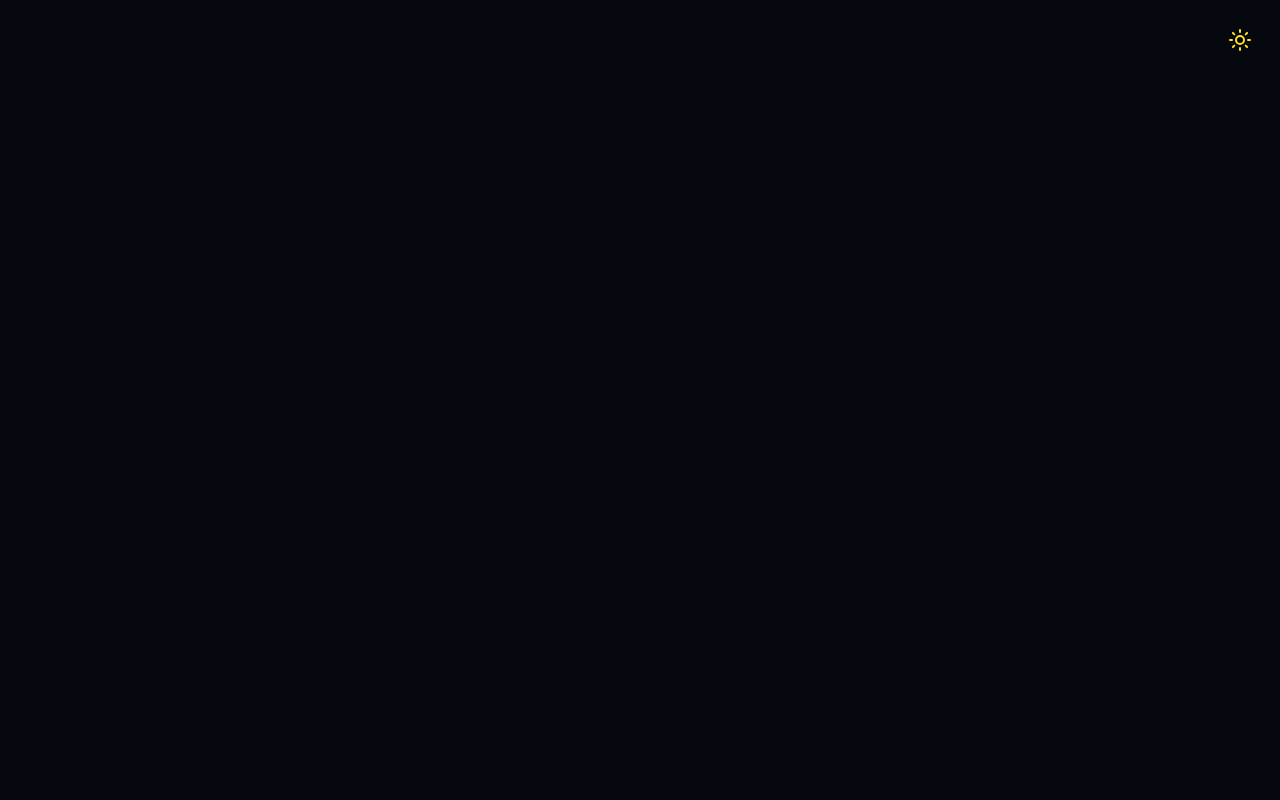
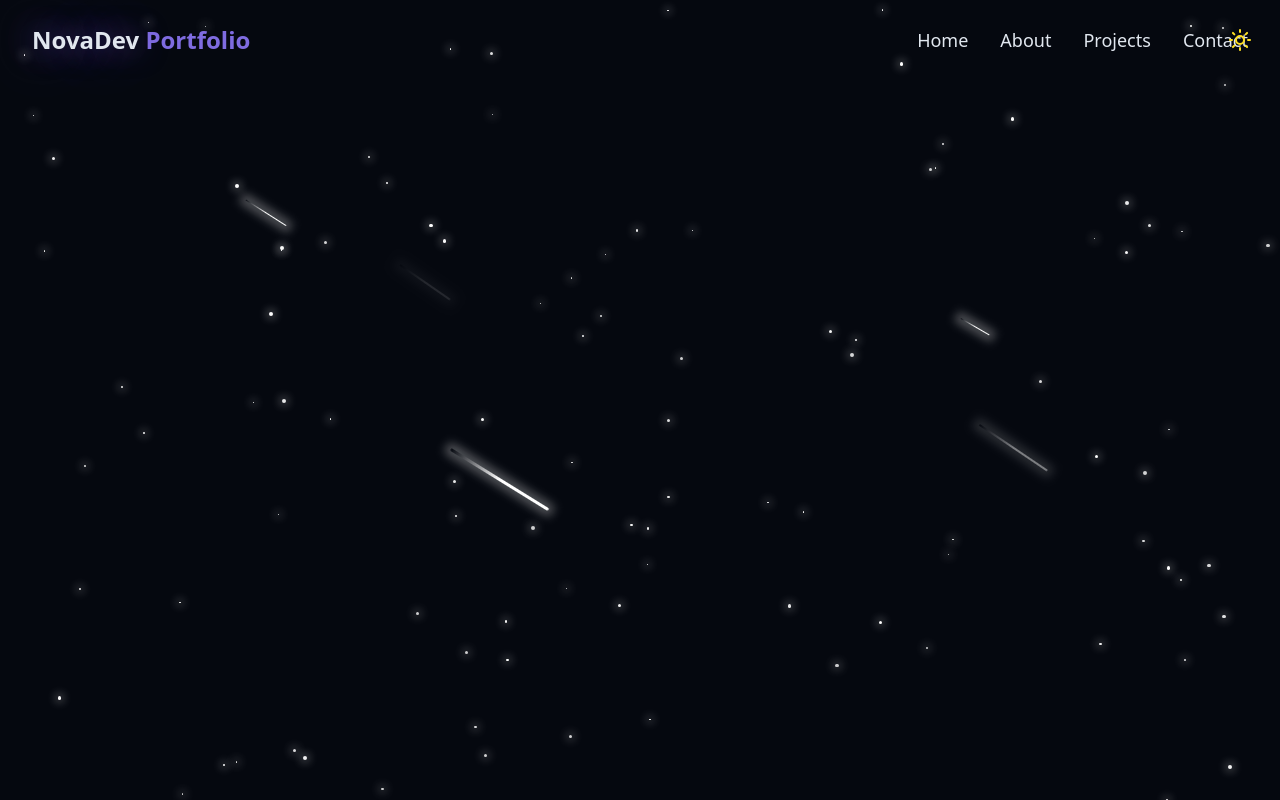
Before and after one commit to NottNovi/mywebsite, a React (Vite) app: page / in a window 1280 px wide. Built offline with nearby package versions, Linux system fonts and the light colour scheme.

Commit message:
Navbar complete

```diff
--- /dev/null
+++ b/src/components/Navbar.jsx
@@ -0,0 +1,87 @@
+import { cn } from "@/lib/utils";
+import { Menu, X } from "lucide-react";
+import { useState, useEffect } from "react";
+
+const navbarItems = [
+    { name: "Home", href: "#hero" },
+    { name: "About", href: "#about" },
+    { name: "Projects", href: "#projects" },
+    { name: "Contact", href: "#contact" },
+];
+
+export const Navbar = () => {
+    const [isScrolled, setIsScrolled] = useState(false);
+    const [isMobileMenuOpen, setIsMobileMenuOpen] = useState(false);
+
+    useEffect(() => {
+        const handleScroll = () => {
+            setIsScrolled(window.scrollY > 10);
+        };
+        window.addEventListener("scroll", handleScroll);
+        return () => window.removeEventListener("scroll", handleScroll);
+    }, []);
+
+    return (
+        <nav
+            className={cn(
+                "fixed w-full z-40 transition-all duration-300",
+                isScrolled
+                    ? "py-3 bg-background/80 backdrop-blur-md shadow-md"
+                    : "py-6"
+            )}
+        >
+            <div className="container flex items-center justify-between mx-auto">
+                <a
+                    href="#hero"
+                    className="text-2xl font-bold text-primary flex items-center"
+                >
+                    {" "}
+                    <span className="relative z-10">
+                        <span className="text-glow text-foreground">
+                            NovaDev
+                        </span>{" "}
+                        Portfolio
+                    </span>
+                </a>
+
+                {/* Desktop Navbar */}
+                <div className="hidden md:flex space-x-8">
+                    {navbarItems.map((item, key) => (
+                        <a
+                            href={item.href}
+                            key={key}
+                            className="text-lg font-medium text-foreground hover:text-primary transition duration-300"
+                        >
+                            {item.name}
+                        </a>
+                    ))}
+                </div>
+                {/* Mobile Navbar */}
+
+                <button onClick={() => setIsMobileMenuOpen((prev) => !prev)}
+                    className="md:hidden p-2 text-foreground z-50"
+                    aria-label={isMobileMenuOpen ? "Close menu" : "Open menu"}>
+                    {isMobileMenuOpen ? <X size = {24}/> : <Menu size = {24}/>}
+                </button>
+
+                <div className = {cn(
+                    "fixed inset-0 bg-background/95 backdroup-blur-md z-40 flex flex-col",
+                    "items-center justify-center transition-all duration-300 md:hidden",
+                    isMobileMenuOpen ? "opacity-100 pointer-events-auto" : "opacity-0 pointer-events-none")}>
+                    <div className="flex flex-col flex space-y-8 text-xl font-medium">
+                        {navbarItems.map((item, key) => (
+                            <a
+                                href={item.href}
+                                key={key}
+                                className="text-lg font-medium text-foreground hover:text-primary transition duration-300"
+                                onClick={() => setIsMobileMenuOpen(false)}
+                            >
+                                {item.name}
+                            </a>
+                        ))}
+                    </div>
+                </div>
+            </div>
+        </nav>
+    );
+};
--- a/src/components/StarBackground.jsx
+++ b/src/components/StarBackground.jsx
@@ -1,4 +1,90 @@
+import { useState, useEffect} from "react";
+
+// id, size, x, y, opacitym, animaionDuration // for each star
+// id, size, x, y, opacitym, animaionDuration // for each  meteor
+
 export const StarBackground = () => {
-    return <></>;
+    const [stars, setStars] = useState([]);
+    const [meteors, setMeteors] = useState([]);
+
+    useEffect(() => {
+        generateStars();
+        generateMeteors();
+
+        const handleResize = () => {
+            generateStars();
+            generateMeteors();
+        }
+        window.addEventListener('resize', handleResize);
+        return () => {
+            window.removeEventListener('resize', handleResize);
+        }
+    }, []);
+
+    const generateStars = () => {
+        const numStars = Math.floor(window.innerWidth * window.innerHeight / 10000);
+        const newStars = [];
+        for (let i = 0; i < numStars; i++) {
+            newStars.push({
+                id: i,
+                size: Math.random() * 3 + 1,
+                x: Math.random() * 100, // the 100 is for percentage
+                y: Math.random() * 100,
+                opacity: Math.random() * 0.5 + 0.5, // opacity between 0.5 and 1
+                animationDuration: Math.random() * 5 + 2
+            });
+        }
+        setStars(newStars);
+    }
+
+    const generateMeteors = () => {
+        const numOfMeteors = 6;
+        const newMeteors = [];
+        for (let i = 0; i < numOfMeteors; i++) {
+            newMeteors.push({
+                id: i,
+                size: Math.random() * 5 + 1, // between 1 and 6
+                x: Math.random() * 100, // the 100 is for percentage
+                y: Math.random() * 50,
+                delay: Math.random() * 15, // delay between 0 and 15 seconds
+                animationDuration: Math.random() * 3 + 3 // between 3 and 6 seconds
+            });
+        }
+        setMeteors(newMeteors);
+    }
+    return (
+        <div className="fixed inset-0 overflow-hidden pointer-events-none z-0">
+            {stars.map((star) => (
+                <div
+                    key={star.id}
+                    className="star animate-pulse-subtle"
+                    style={{
+                        width: `${star.size}px`,
+                        height: `${star.size}px`,
+                        left: `${star.x}%`,
+                        top: `${star.y}%`,
+                        opacity: star.opacity,
+                        animationDuration: `${star.animationDuration}s`
+                    }}
+                />
+            ))}
+
+            {meteors.map((meteor) => (
+                <div
+                    key={meteor.id}
+                    className="meteor animate-meteor"
+                    style={{
+                        width: `${meteor.size * 30}px`,
+                        height: `${meteor.size * 0.8}px`,
+                        left: `${meteor.x}%`,
+                        top: `${meteor.y}%`,
+                        animationDelay: meteor.delay,
+                        animationDuration: `${meteor.animationDuration}s`
+                    }}
+                />
+            ))}
+        </div>
+    );
+
 
 }
--- a/src/components/ThemeToggle.jsx
+++ b/src/components/ThemeToggle.jsx
@@ -33,7 +33,7 @@ export const ThemeToggle = () => {
   return (
     <button
       onClick={toggleTheme} className={cn("fixed max-sm:hidden top-5 right-5 z-50 p-2 rounded-full transition-colors duration-300",
-        "focus:outlin-hidden")}>
+        "focus:outline-hidden")}>
 
       {isLightMode ? (
         <Moon className="h-6 w-6 text-blue-900" />
--- a/src/index.css
+++ b/src/index.css
@@ -11,7 +11,7 @@
   --color-card: hsl(var(--card));
 
   --animate-float: float 6s ease-in-out infinite;
-  --animate-pulse-subtle: pulse-subtle 4s ease-in-out infinite;
+  --animate-pulse-subtle: pulse-subtle 10s ease-in-out infinite;
   --animate-fade-in: fade-in 0.7s ease-out forwards;
   --animate-fade-in-delay-1: fade-in 0.7s ease-out 0.2s forwards;
   --animate-fade-in-delay-2: fade-in 0.7s ease-out 0.4s forwards;
@@ -49,10 +49,10 @@
   }
   @keyframes meteor {
     0% {
-      transform: rotate(215deg) translateX(0);
+      transform: rotate(210deg) translateX(0);
       opacity: 1;
     }
-    70% {
+    60% {
       opacity: 1;
     }
     100% {
@@ -124,7 +124,9 @@
 
 @utility text-glow {
   @apply relative;
-  text-shadow: 0 0 10px rgba(167, 139, 250, 0.5);
+  text-shadow:
+  0 0 30px rgba(139, 92, 246, 0.5),
+  0 0 70px rgba(167, 139, 250, 1);
 }
 
 @utility card-hover {
--- a/src/pages/Home.jsx
+++ b/src/pages/Home.jsx
@@ -1,4 +1,7 @@
 import { ThemeToggle } from "../components/ThemeToggle";
+import { StarBackground } from "../components/StarBackground";
+import { Navbar } from "../components/Navbar";
+
 
 export const Home = () => {
     return (
@@ -8,8 +11,12 @@ export const Home = () => {
             <ThemeToggle/>
 
             {/* Background Effects*/}
+            <StarBackground/>
 
             {/*Navigation bar */}
+            <Navbar/>
+
+            {/* Hero section */}
 
             {/* Main content */}
 
```
